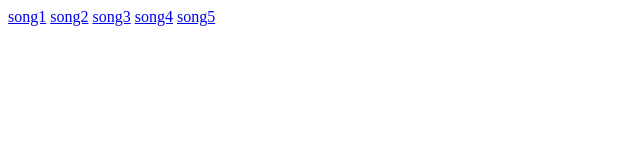
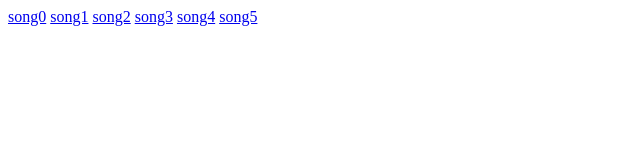
Before and after one commit to MelodicTechno/blog-songs, a plain HTML site: page index.html in a window 1280 px wide. Shown: the full height of the page, 0-640 px from the left. Drawn offline with Linux system fonts and the light colour scheme.

Commit message:
new song

```diff
--- a/index.html
+++ b/index.html
@@ -5,6 +5,7 @@
     <title>Title</title>
 </head>
 <body>
+<a href="songs/running_in_the_dark.mp3">song0</a>
 <a href="songs/song1.mp3">song1</a>
 <a href="songs/song2.mp3">song2</a>
 <a href="songs/song3.mp3">song3</a>
```
Also changed, not shown: 1 other file.
